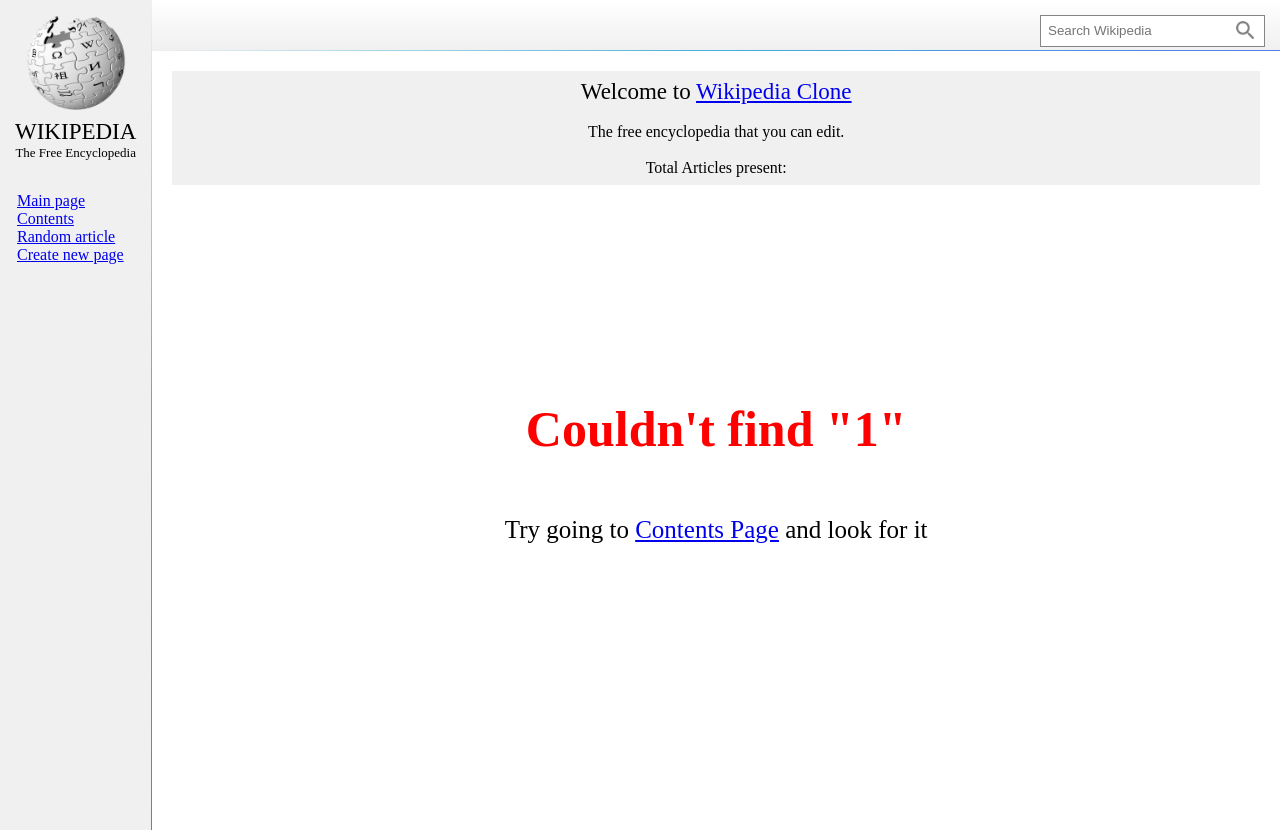
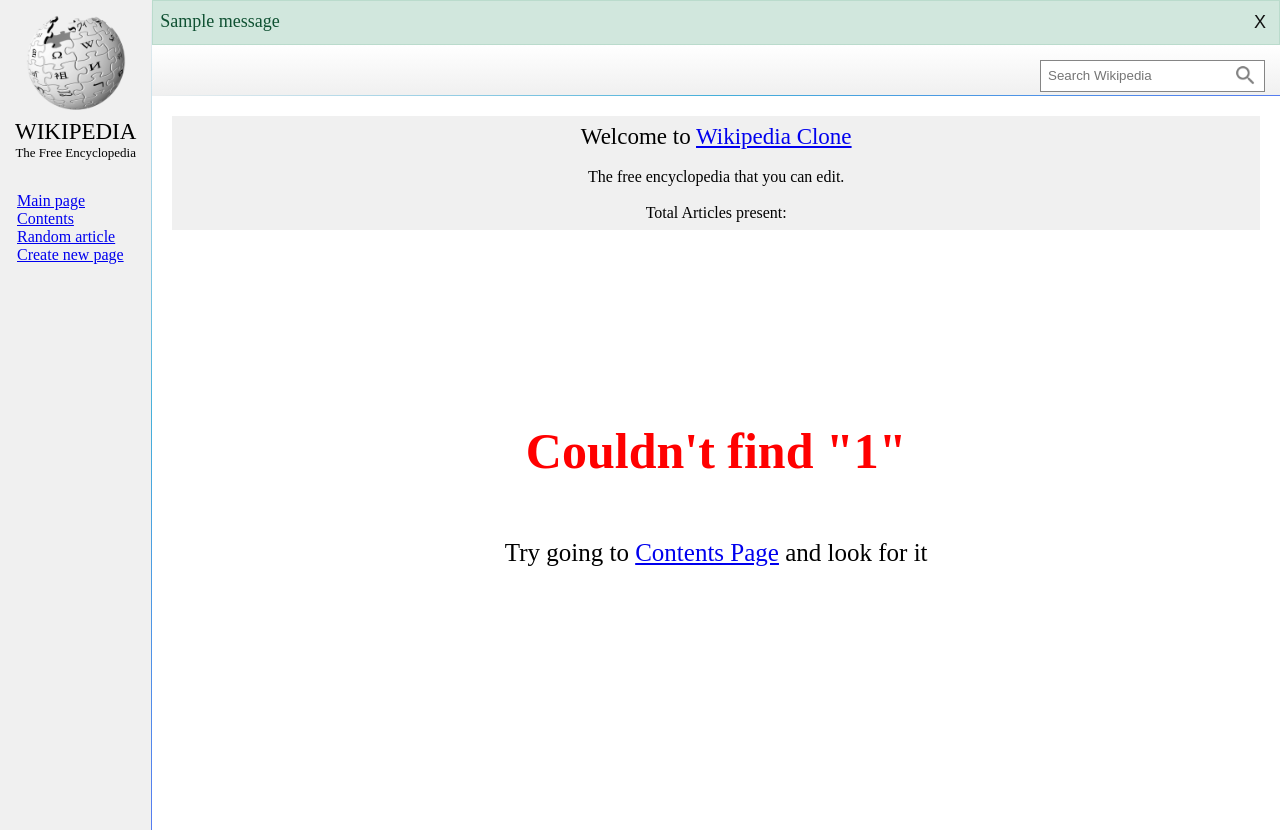
Before and after one commit to BajajGirik/WikiClone, a Django app: page /wiki/1 in a window 1280 px wide. Run offline with Django 3.2, Linux system fonts and the light colour scheme; tables that the repository leaves empty hold one stand-in row (values such as "Sample post"); one stand-in notice (Sample message) is shown.

Commit message:
Pushed message to layout.html

```diff
--- a/Encyclopedia/templates/Encyclopedia/create.html
+++ b/Encyclopedia/templates/Encyclopedia/create.html
@@ -3,11 +3,6 @@
 {% block title %} Create - WikiClone {% endblock %}
 
 {% block Main__content %}
-    {% if messages %}
-    {% for message in messages %}
-        <div class="{{ message.tags }} Message">{{message}}<button id = "Message__remove">X</button></div>
-    {% endfor %}
-    {% endif %}
     <form action="/" method="POST" id = "Main__content__create">
         {% csrf_token %}
         <p>Title:</p>
--- a/Encyclopedia/templates/Encyclopedia/layout.html
+++ b/Encyclopedia/templates/Encyclopedia/layout.html
@@ -31,6 +31,11 @@
     </div>
 
     <div id = "Main">
+        {% if messages %}
+        {% for message in messages %}
+            <div class="{{ message.tags }} Message">{{message}}<button id = "Message__remove">X</button></div>
+        {% endfor %}
+        {% endif %}
         <div id = "Main__navbar">
             <form action="{% url 'Encyclopedia:search' %}" method="GET">
                 <input type="search" name="q" placeholder="Search Wikipedia">
```
